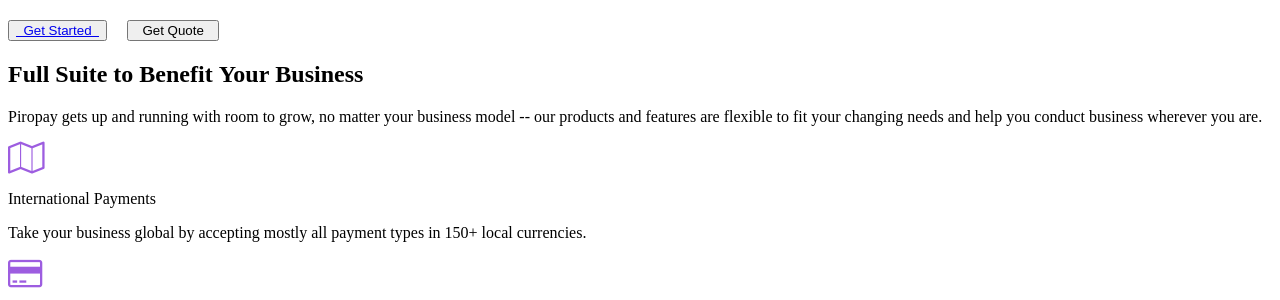
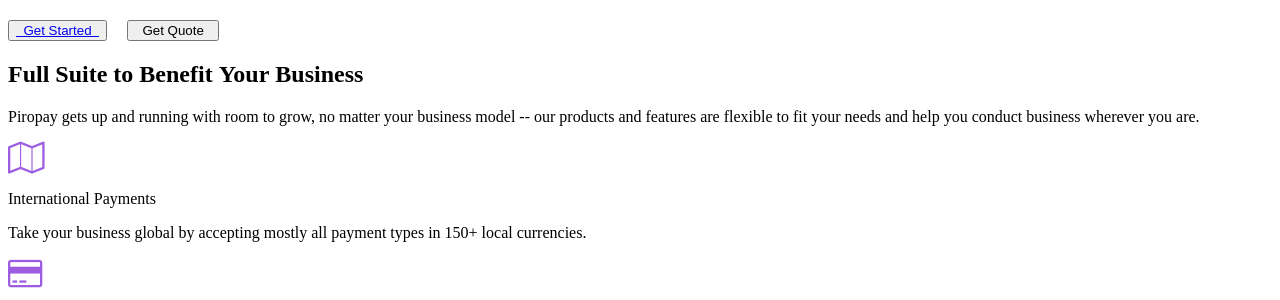
Before and after one commit to Banqee/piropay.github.io, a Jekyll site: the page built from _posts/2016-02-06-cabin.markdown, in a window 1280 px wide and 900 px high, scrolled down 2126 px. Shown: the part 152-452 px from the top of the window. Built offline with Jekyll 4.4.1, drawn with Linux system fonts in a browser that asks for light colours; nearby versions of some CDN libraries; comment, search, counter and statistics services are not loaded.

Commit message:
Update features.html

```diff
--- a/_includes/features.html
+++ b/_includes/features.html
@@ -5,7 +5,7 @@
 		<div class="heading tc">
 		<h1>Full Suite to Benefit&nbsp;Your&nbsp;Business</h1>
 			<p></p>
-		<p class="lead tc"> Piropay gets up and running with room to grow, no matter your business model -- our products and features are flexible to fit your changing needs and help you conduct business wherever you are.</p> </div>
+		<p class="lead tc"> Piropay gets up and running with room to grow, no matter your business model -- our products and features are flexible to fit your needs and help you conduct business wherever you are.</p> </div>
 		<div class="row fboxes">
 
 		<div class="fbox col-xs-12 col-sm-12 col-md-4 col-lg-4 ">
```
